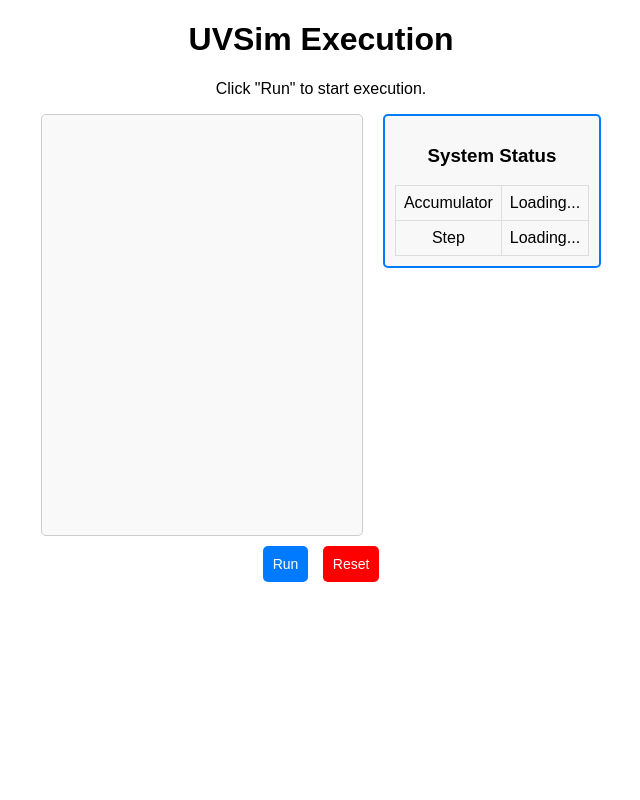
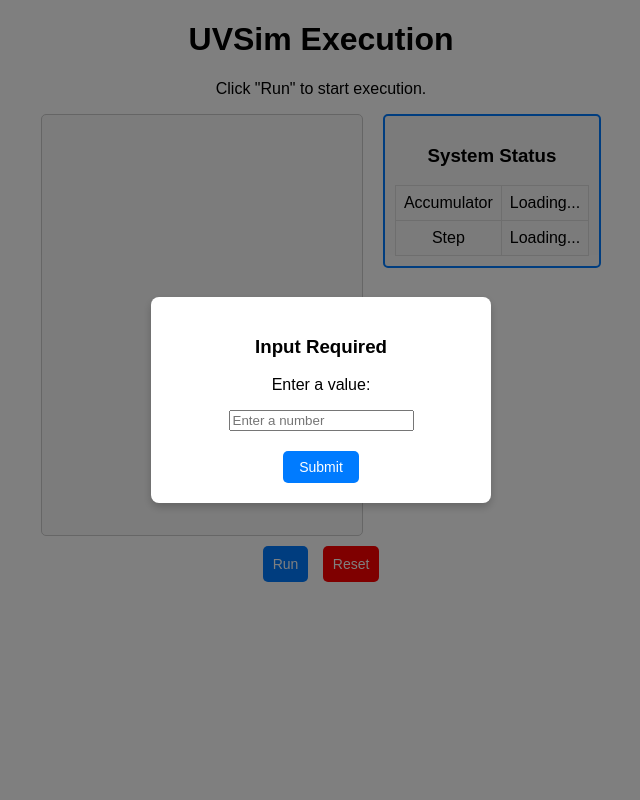
Before and after one commit to lrivera238/UVSim, a Flask app: page / in a window 1280 px wide. Shown: the whole page, without its empty margins (319-959 px from the left). Run offline with Flask 3, Linux system fonts and the light colour scheme; parts of the project's set-up code (start-up, migrations or seed data) failed here and were passed over.

Commit message:
Modal input runs by default

```diff
--- a/app/static/script.js
+++ b/app/static/script.js
@@ -57,6 +57,35 @@
     .catch(error => console.error('Error fetching status:', error));
 }
 
+// function executeInstruction(userInput = null) {
+//     fetch('/api/step_instruction', {
+//         method: 'POST',
+//         headers: { 'Content-Type': 'application/json' },
+//         body: JSON.stringify({ input: userInput }) // Send user input if needed
+//     })
+//     .then(response => response.json())
+//     .then(data => {
+//         console.log(data.message);
+//         document.getElementById('execution-message').innerText = data.message;
+
+//         // Update system status after each instruction
+//         fetchStatus();
+//         fetchMemory();
+
+//         if (data.waitForInput) {
+//             document.getElementById('input-container').style.display = 'block';
+//             document.getElementById('user-input').focus();
+//         } else {
+//             document.getElementById('input-container').style.display = 'none';
+
+//             if (!data.halt) {
+//                 executeInstruction(); // Continue execution automatically
+//             }
+//         }
+//     })
+//     .catch(error => console.error('Error executing instruction:', error));
+// }
+
 function executeInstruction(userInput = null) {
     fetch('/api/step_instruction', {
         method: 'POST',
@@ -70,13 +99,12 @@
 
         // Update system status after each instruction
         fetchStatus();
+        fetchMemory();
 
         if (data.waitForInput) {
-            document.getElementById('input-container').style.display = 'block';
-            document.getElementById('user-input').focus();
+            showModal(); // Show input modal
         } else {
-            document.getElementById('input-container').style.display = 'none';
-
+            hideModal();
             if (!data.halt) {
                 executeInstruction(); // Continue execution automatically
             }
@@ -85,10 +113,21 @@
     .catch(error => console.error('Error executing instruction:', error));
 }
 
+function showModal() {
+    document.getElementById('input-modal').style.display = 'flex'; // Show modal
+    document.getElementById('user-input').focus(); // Focus input field
+}
+
+function hideModal() {
+    document.getElementById('input-modal').style.display = 'none'; // Hide modal
+}
+
 function submitInput() {
     let userInput = document.getElementById('user-input').value;
-    executeInstruction(userInput);  // Pass input to the execution function
+    hideModal(); // Hide modal after submission
+    executeInstruction(userInput); // Pass input to the execution function
 }
+
 
 function resetSystem() {
     fetch('/api/reset', { method: 'POST' })
--- a/app/static/styles.css
+++ b/app/static/styles.css
@@ -90,3 +90,47 @@
 .reset-button:hover {
     background: darkred;
 }
+
+/* Modal Background */
+.modal {
+    display: none; /* Hidden by default */
+    position: fixed;
+    z-index: 1000;
+    left: 0;
+    top: 0;
+    width: 100%;
+    height: 100%;
+    background-color: rgba(0, 0, 0, 0.5); /* Dim Background */
+    display: flex;
+    justify-content: center;
+    align-items: center;
+}
+
+/* Modal Content */
+.modal-content {
+    background: white;
+    padding: 20px;
+    border-radius: 8px;
+    text-align: center;
+    width: 300px;
+    box-shadow: 0px 4px 8px rgba(0, 0, 0, 0.2);
+}
+
+/* Modal Buttons */
+.modal-buttons {
+    margin-top: 10px;
+}
+
+.modal-buttons button {
+    padding: 8px 16px;
+    font-size: 14px;
+    border: none;
+    background: #007BFF;
+    color: white;
+    border-radius: 5px;
+    cursor: pointer;
+}
+
+.modal-buttons button:hover {
+    background: #0056b3;
+}
--- a/app/templates/index.html
+++ b/app/templates/index.html
@@ -25,11 +25,17 @@
         </div>
     </div>
 
-    <!-- Input Container (Hidden Until Needed) -->
-    <div id="input-container" style="display: none;">
+    <!-- Input Modal (Hidden by Default) -->
+<div id="input-modal" class="modal">
+    <div class="modal-content">
+        <h3>Input Required</h3>
+        <p>Enter a value:</p>
         <input type="text" id="user-input" placeholder="Enter a number">
-        <button onclick="submitInput()">Submit</button>
+        <div class="modal-buttons">
+            <button onclick="submitInput()">Submit</button>
+        </div>
     </div>
+</div>
 
     <!-- Buttons -->
     <button onclick="executeInstruction()">Run</button>
```
